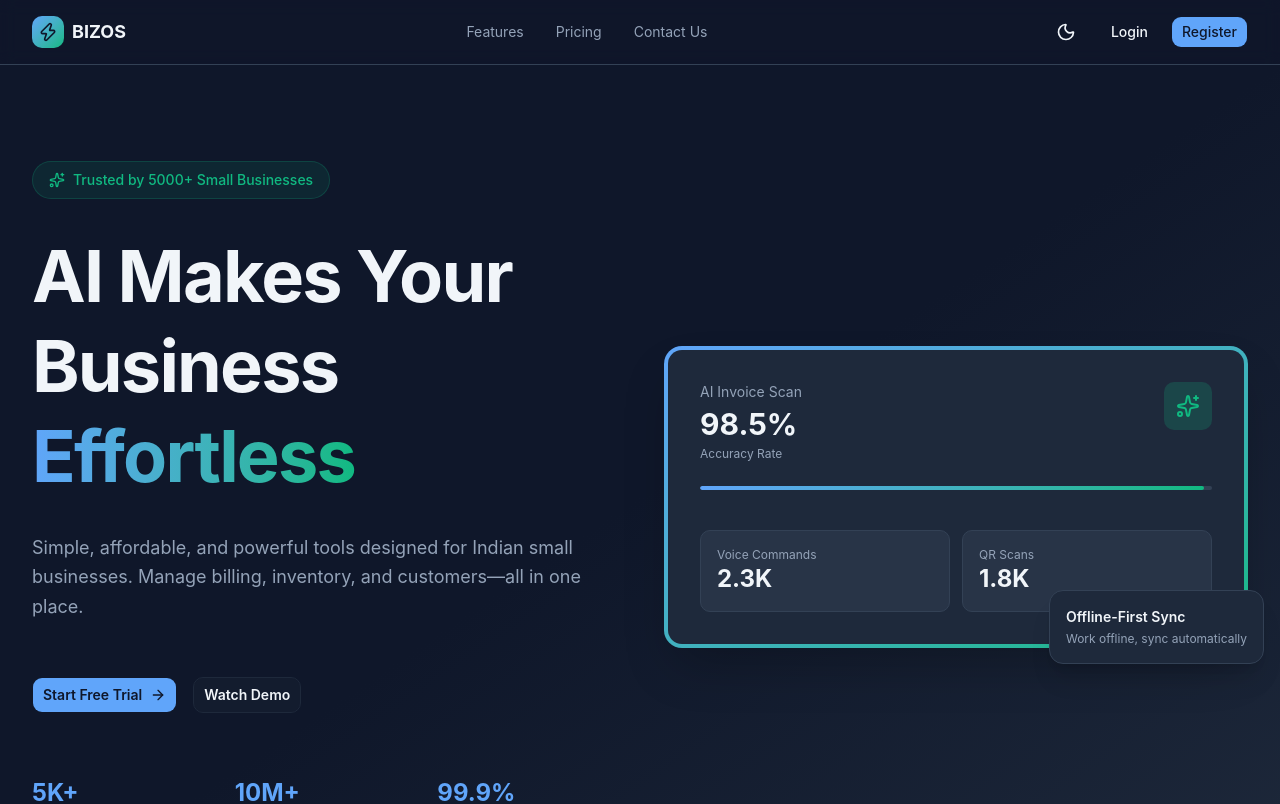
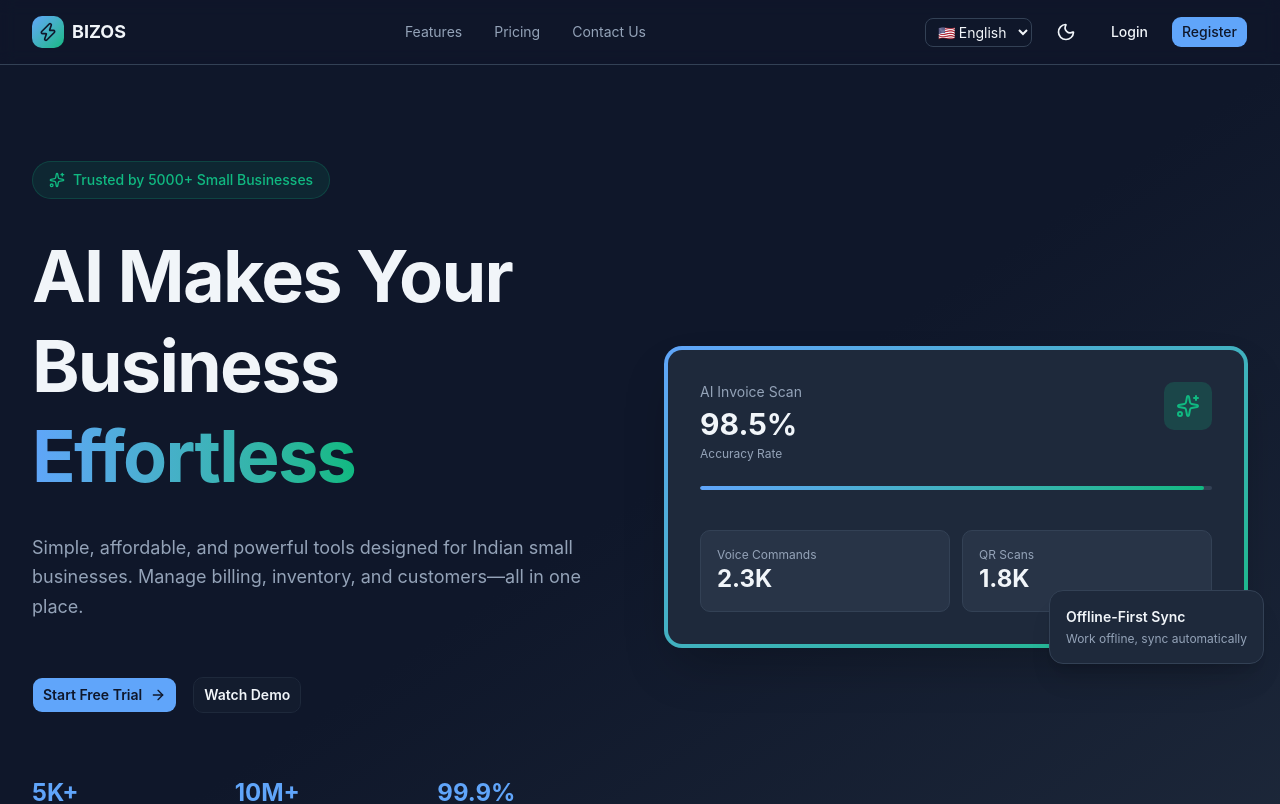
Before and after one commit to vishwadeepakp/BIB2, a Next.js app: page / in a window 1280 px wide. Shown: the top 804 px of the page. Built offline with nearby package versions, Linux system fonts and the light colour scheme.

Commit message:
laguage seting

```diff
--- a/components/navbar.tsx
+++ b/components/navbar.tsx
@@ -7,12 +7,16 @@ import { useTheme } from '@/lib/theme-provider';
 import { useTranslation } from '@/lib/use-translation';
 import { useState } from 'react';
 import { useRouter } from 'next/navigation';
+import { useLanguage } from '@/lib/language-context';
 
 export function Navbar() {
   const { theme, toggleTheme } = useTheme();
   const t = useTranslation();
   const [mobileMenuOpen, setMobileMenuOpen] = useState(false);
   const router = useRouter();
+
+  const { language, setLanguage } = useLanguage();
+
 
   return (
     <header className="sticky top-0 z-50 w-full border-b border-border bg-background/95 backdrop-blur supports-[backdrop-filter]:bg-background/60">
@@ -42,6 +46,17 @@ export function Navbar() {
 
         {/* Right Actions */}
         <div className="flex items-center gap-4">
+          <div className="hidden sm:flex items-center gap-2">
+            <select
+              value={language}
+              onChange={(e) => setLanguage(e.target.value)}
+              className="rounded-md border border-border bg-background px-2 py-1 text-sm outline-none"
+            >
+              <option value="en">🇺🇸 English</option>
+              <option value="hi">🇮🇳 हिन्दी</option>
+              {/* <option value="mr">🇮🇳 मराठी</option> */}
+            </select>
+          </div>
           {/* Theme Toggle */}
           <button
             onClick={toggleTheme}
@@ -95,6 +110,17 @@ export function Navbar() {
               {t('nav.contact')}
             </Link>
             <div className="pt-3 border-t border-border flex gap-2">
+              <div className=" sm:flex items-center gap-2">
+                <select
+                  value={language}
+                  onChange={(e) => setLanguage(e.target.value)}
+                  className="rounded-md border border-border bg-background px-2 py-1 text-sm outline-none"
+                >
+                  <option value="en">🇺🇸 English</option>
+                  <option value="hi">🇮🇳 हिन्दी</option>
+                  {/* <option value="mr">🇮🇳 मराठी</option> */}
+                </select>
+              </div>
               <Button variant="ghost" className="flex-1">
                 {t('nav.login')}
               </Button>
--- a/components/page-wrapper.tsx
+++ b/components/page-wrapper.tsx
@@ -4,7 +4,9 @@ import { HeroSection } from '@/components/hero-section';
 import { AIFeatures } from '@/components/ai-features';
 import { Contact } from '@/components/contact';
 
+
 export function PageWrapper() {
+
   return (
     <main className="min-h-screen bg-background text-foreground">
       <HeroSection />
--- a/lib/translations.ts
+++ b/lib/translations.ts
@@ -65,7 +65,7 @@ export const translations = {
     'contact.form_email': 'Email Address',
     'contact.form_message': 'Your Message',
     'contact.form_submit': 'Send Message',
-    'contact.form_success': 'Thank you! We\'ll get back to you soon.',
+    'contact.form_success': 'Your payment status is currently Pending. Our team will verify your payment and approve it within 8 hours. You will be notified once the verification is complete.',
 
     // Footer
     'footer.tagline': 'Making small business management simple, affordable, and accessible to all.',
@@ -144,7 +144,7 @@ export const translations = {
     'contact.form_email': 'ईमेल पता',
     'contact.form_message': 'आपका संदेश',
     'contact.form_submit': 'संदेश भेजें',
-    'contact.form_success': 'धन्यवाद! हम जल्द ही आपसे संपर्क करेंगे।',
+    'contact.form_success': 'आपका भुगतान वर्तमान में लंबित (Pending) है। हमारी टीम आपके भुगतान की जांच करेगी और 8 घंटे के भीतर इसे सत्यापित (Approve) कर देगी। सत्यापन पूरा होने के बाद आपको सूचित किया जाएगा।',
 
     // Footer
     'footer.tagline': 'छोटे व्यवसाय प्रबंधन को सरल, सस्ता और सभी के लिए सुलभ बनाना।',
@@ -162,12 +162,8 @@ export const translations = {
 };
 
 export function t(key: string, lang: Language): string {
-  const keys = key.split('.');
   let value: any = translations[lang];
-
-  for (const k of keys) {
-    value = value?.[k];
-  }
+  value = value?.[key]
 
   if (!value) {
     return translations.en[key as keyof typeof translations.en] || key;
```
